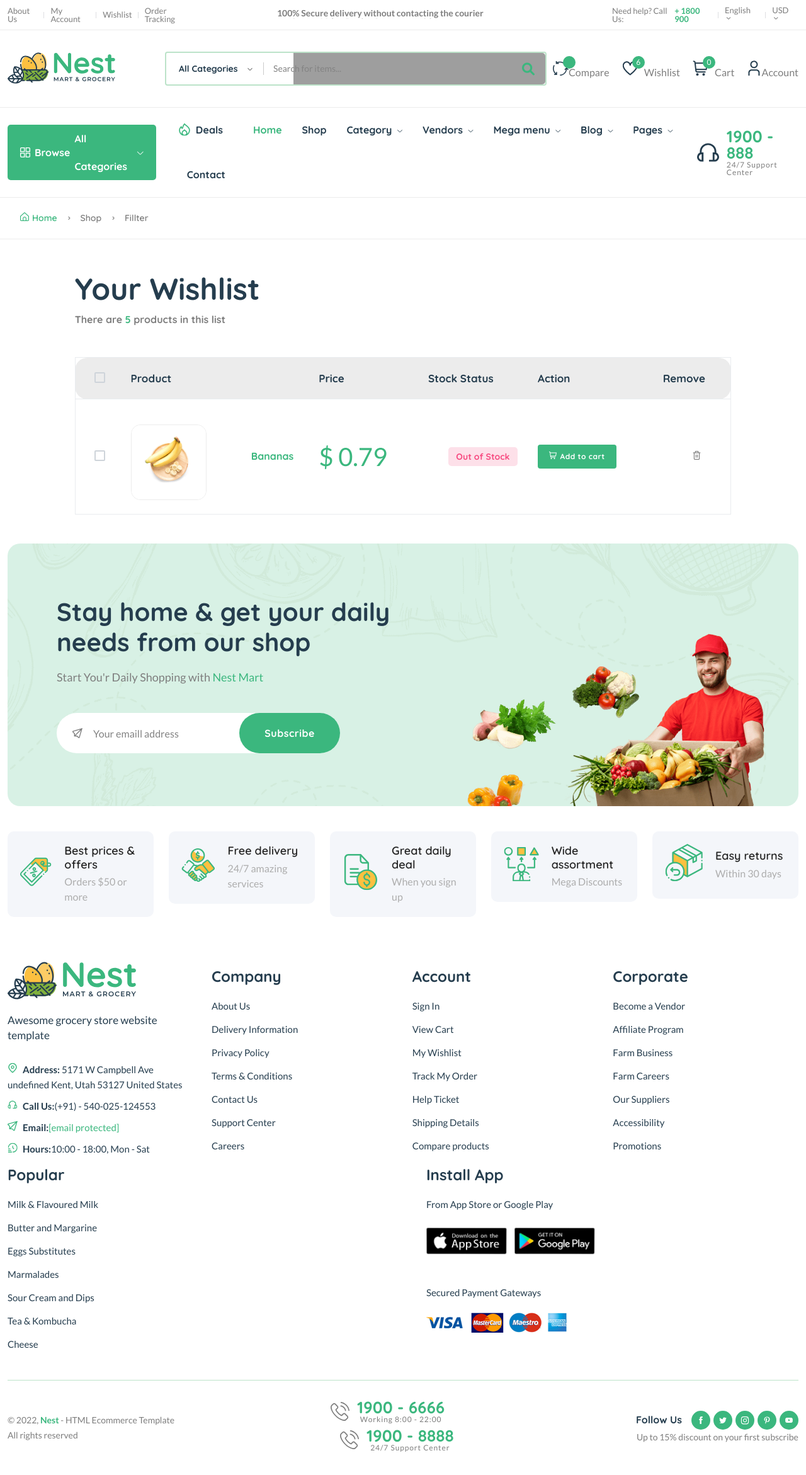
After one commit to AnshMittal1811/ML-basedECommerceWebsite, a Django app: page /wishlist/ in a window 1280 px wide. The commit adds this page. Shown: the whole page at 63% size. Run offline with Django 4.2, Linux system fonts and the light colour scheme; a user stored in the database is signed in; data comes from the database, SQL or seed files in the repository; both versions use the stored data as it was after the commit; parts of the project's set-up code (start-up, migrations or seed data) failed here and were passed over; some libraries are stand-ins or nearby versions; grey boxes are pictures that could not be loaded.

Commit message:
Created a Wishlist View

```diff
--- a/core/admin.py
+++ b/core/admin.py
@@ -1,5 +1,5 @@
 from django.contrib import admin
-from core.models import Product, Category, Vendor, CartOrder, CartOrderItems, ProductImages, ProductReview, wishlist, Address
+from core.models import Product, Category, Vendor, CartOrder, CartOrderItems, ProductImages, ProductReview, Address, wishlist
 
 class ProductImagesAdmin(admin.TabularInline):
     model = ProductImages
--- a/core/urls.py
+++ b/core/urls.py
@@ -1,11 +1,14 @@
 from django.urls import include, path
-from core.views import (add_ajax_review, add_to_cart, cart_view, category_product_list_view,
-                        category_list_view, checkout_view, customer_dashboard, delete_from_cart,
-                        filter_view, make_address_default, order_detail, payment_completed_view, payment_failed_view,
-                        product_detail_view, search_view, tags_list_view, update_cart, vendor_detail_view,
+from core.views import (add_ajax_review, add_to_cart, cart_view,
+                        category_product_list_view, category_list_view,
+                        checkout_view, customer_dashboard, delete_from_cart,
+                        filter_view, make_address_default, order_detail,
+                        payment_completed_view, payment_failed_view,
+                        product_detail_view, search_view, tags_list_view,
+                        update_cart, vendor_detail_view,
                         vendor_list_view,
                         product_list_view,
-                        index)
+                        index, wishlist_view)
 # from core.views import index
 
 app_name = "core"
@@ -60,4 +63,7 @@ urlpatterns = [
     # Making Default Address
     path('make-default-address/', make_address_default, name='make-default-address'),
 
+    # Wishlist Page
+    path('wishlist/', wishlist_view, name = "wishlist")
+
 ]
--- a/core/views.py
+++ b/core/views.py
@@ -8,7 +8,10 @@ from django.urls import reverse
 from django.conf import settings
 from django.views.decorators.csrf import csrf_exempt
 from django.contrib.auth.decorators import login_required
-from core.models import Product, Category, Vendor, CartOrder, CartOrderItems, ProductImages, ProductReview, wishlist, Address
+from core.models import (Product, Category, Vendor,
+                         CartOrder, CartOrderItems,
+                         ProductImages, ProductReview,
+                         Address, wishlist)
 from core.forms import ProductReviewForms
 
 import random
@@ -352,7 +355,6 @@ def checkout_view(request):
     })
 
 
-
 @login_required
 def payment_completed_view(request):
     random_hash = ''.join(random.choice('0123456789ABCDEHFGHIJKLMNOPQRSTUVWXYZ') for _ in range(16))
@@ -416,3 +418,17 @@ def make_address_default(request):
     Address.objects.update(status=False)
     Address.objects.filter(id=id).update(status=True)
     return JsonResponse({"boolean": True})
+
+
+
+@login_required
+def wishlist_view(request):
+    # try:
+    wish = wishlist.objects.filter(user=request.user)
+    # except:
+    #     wishlist = None
+
+    context = {
+        "wish": wish,
+    }
+    return render(request, "core/wishlist.html", context)
--- /dev/null
+++ b/templates/core/wishlist.html
@@ -0,0 +1,198 @@
+{% extends 'partials/base.html' %}
+{% block content %}
+{% load static %}
+    <main class="main">
+        <div class="page-header breadcrumb-wrap">
+            <div class="container">
+                <div class="breadcrumb">
+                    <a href="index.html" rel="nofollow"><i class="fi-rs-home mr-5"></i>Home</a>
+                    <span></span> Shop <span></span> Fillter
+                </div>
+            </div>
+        </div>
+        <div class="container mb-30 mt-50">
+            <div class="row">
+                <div class="col-xl-10 col-lg-12 m-auto">
+                    <div class="mb-50">
+                        <h1 class="heading-2 mb-10">Your Wishlist</h1>
+                        <h6 class="text-body">There are <span class="text-brand">5</span> products in this list</h6>
+                    </div>
+                    <div class="table-responsive shopping-summery">
+                        <table class="table table-wishlist">
+                            <thead>
+                                <tr class="main-heading">
+                                    <th class="custome-checkbox start pl-30">
+                                        <input class="form-check-input" type="checkbox" name="checkbox" id="exampleCheckbox11" value="" />
+                                        <label class="form-check-label" for="exampleCheckbox11"></label>
+                                    </th>
+                                    <th scope="col" colspan="2">Product</th>
+                                    <th scope="col">Price</th>
+                                    <th scope="col">Stock Status</th>
+                                    <th scope="col">Action</th>
+                                    <th scope="col" class="end">Remove</th>
+                                </tr>
+                            </thead>
+                            <tbody>
+                                {% for w in wish %}
+                                <tr class="pt-30">
+                                    <td class="custome-checkbox pl-30">
+                                        <input class="form-check-input" type="checkbox" name="checkbox" id="exampleCheckbox1" value="" />
+                                        <label class="form-check-label" for="exampleCheckbox1"></label>
+                                    </td>
+                                    <td class="image product-thumbnail pt-40"><img src="{{w.product.image.url}}" alt="#" /></td>
+                                    <td class="product-des product-name">
+                                        <h6><a class="product-name mb-10" href="{% url 'core:product-detail' w.product.p_id%}">{{w.product.title|truncatechars:30}}</a></h6>
+                                        <!-- <div class="product-rate-cover">
+                                            <div class="product-rate d-inline-block">
+                                                <div class="product-rating" style="width: 90%"></div>
+                                            </div>
+                                            <span class="font-small ml-5 text-muted"> (4.0)</span>
+                                        </div> -->
+                                    </td>
+                                    <td class="price d-fdlex fs-1" data-title="Price">
+                                        <span class="text-brand">$&nbsp;<span class="text-brand current-product-price-{{w.product.id}}"><b>{{w.product.price}}</b></span></span>
+                                    </td>
+                                    <td class="text-center detail-info" data-title="Stock">
+                                        {% if w.product.in_stock %}
+                                        <span class="stock-status in-stock mb-0">In Stock</span>
+                                        {% else %}
+                                        <span class="stock-status out-stock mb-0">Out of Stock</span>
+                                        {% endif %}
+                                    </td>
+                                    <td class="text-right" data-title="Cart">
+                                        <input type="hidden" value="1" id="product-quantity" class="product-quantity-{{w.product.id}}">
+                                        <input type="hidden" value="{{ w.product.p_id }}" class="product-pid-{{w.product.id}}">
+                                        <input type="hidden" value="{{ w.product.image.url }}" class="product-image-{{w.product.id}}">
+                                        <input type="hidden" value="{{ w.product.id }}" class="product-id-{{w.product.id}}">
+                                        <input type="hidden" value="{{ w.product.title }}" class="product-title-{{w.product.id}}">
+                                        <button class="add btn btn-sm btn-success add-to-cart-btn b-none" data-index="{{ w.product.id }}" style="border:none;" id="add-to-cart-btn"><i class="fi-rs-shopping-cart mr-5"></i>Add to cart</button>
+                                    </td>
+                                    <td class="action text-center" data-title="Remove">
+                                        <a href="#" class="text-body"><i class="fi-rs-trash"></i></a>
+                                    </td>
+                                </tr>
+                                {% empty %}
+                                <tr>
+                                    <td><p><b>Nothing in Wishlist right now!!</b></p></td>
+                                </tr>
+                                {% endfor %}
+                                <!-- <tr>
+                                    <td class="custome-checkbox pl-30">
+                                        <input class="form-check-input" type="checkbox" name="checkbox" id="exampleCheckbox2" value="" />
+                                        <label class="form-check-label" for="exampleCheckbox2"></label>
+                                    </td>
+                                    <td class="image product-thumbnail"><img src="assets/imgs/shop/product-2-1.jpg" alt="#" /></td>
+                                    <td class="product-des product-name">
+                                        <h6><a class="product-name mb-10" href="shop-product-right.html">Blue Diamond Almonds Lightly Salted</a></h6>
+                                        <div class="product-rate-cover">
+                                            <div class="product-rate d-inline-block">
+                                                <div class="product-rating" style="width: 90%"></div>
+                                            </div>
+                                            <span class="font-small ml-5 text-muted"> (4.0)</span>
+                                        </div>
+                                    </td>
+                                    <td class="price" data-title="Price">
+                                        <h3 class="text-brand">$3.2</h3>
+                                    </td>
+                                    <td class="text-center detail-info" data-title="Stock">
+                                        <span class="stock-status in-stock mb-0"> In Stock </span>
+                                    </td>
+                                    <td class="text-right" data-title="Cart">
+                                        <button class="btn btn-sm">Add to cart</button>
+                                    </td>
+                                    <td class="action text-center" data-title="Remove">
+                                        <a href="#" class="text-body"><i class="fi-rs-trash"></i></a>
+                                    </td>
+                                </tr>
+                                <tr>
+                                    <td class="custome-checkbox pl-30">
+                                        <input class="form-check-input" type="checkbox" name="checkbox" id="exampleCheckbox3" value="" />
+                                        <label class="form-check-label" for="exampleCheckbox3"></label>
+                                    </td>
+                                    <td class="image product-thumbnail"><img src="assets/imgs/shop/product-3-1.jpg" alt="#" /></td>
+                                    <td class="product-des product-name">
+                                        <h6><a class="product-name mb-10" href="shop-product-right.html">Fresh Organic Mustard Leaves Bell Pepper</a></h6>
+                                        <div class="product-rate-cover">
+                                            <div class="product-rate d-inline-block">
+                                                <div class="product-rating" style="width: 90%"></div>
+                                            </div>
+                                            <span class="font-small ml-5 text-muted"> (4.0)</span>
+                                        </div>
+                                    </td>
+                                    <td class="price" data-title="Price">
+                                        <h3 class="text-brand">$2.43</h3>
+                                    </td>
+                                    <td class="text-center detail-info" data-title="Stock">
+                                        <span class="stock-status in-stock mb-0"> In Stock </span>
+                                    </td>
+                                    <td class="text-right" data-title="Cart">
+                                        <button class="btn btn-sm">Add to cart</button>
+                                    </td>
+                                    <td class="action text-center" data-title="Remove">
+                                        <a href="#" class="text-body"><i class="fi-rs-trash"></i></a>
+                                    </td>
+                                </tr>
+                                <tr>
+                                    <td class="custome-checkbox pl-30">
+                                        <input class="form-check-input" type="checkbox" name="checkbox" id="exampleCheckbox4" value="" />
+                                        <label class="form-check-label" for="exampleCheckbox4"></label>
+                                    </td>
+                                    <td class="image product-thumbnail"><img src="assets/imgs/shop/product-4-1.jpg" alt="#" /></td>
+                                    <td class="product-des product-name">
+                                        <h6><a class="product-name mb-10" href="shop-product-right.html">Angie’s Boomchickapop Sweet & Salty </a></h6>
+                                        <div class="product-rate-cover">
+                                            <div class="product-rate d-inline-block">
+                                                <div class="product-rating" style="width: 90%"></div>
+                                            </div>
+                                            <span class="font-small ml-5 text-muted"> (4.0)</span>
+                                        </div>
+                                    </td>
+                                    <td class="price" data-title="Price">
+                                        <h3 class="text-brand">$3.21</h3>
+                                    </td>
+                                    <td class="text-center detail-info" data-title="Stock">
+                                        <span class="stock-status out-stock mb-0"> Out Stock </span>
+                                    </td>
+                                    <td class="text-right" data-title="Cart">
+                                        <button class="btn btn-sm btn-secondary">Contact Us</button>
+                                    </td>
+                                    <td class="action text-center" data-title="Remove">
+                                        <a href="#" class="text-body"><i class="fi-rs-trash"></i></a>
+                                    </td>
+                                </tr>
+                                <tr>
+                                    <td class="custome-checkbox pl-30">
+                                        <input class="form-check-input" type="checkbox" name="checkbox" id="exampleCheckbox5" value="" />
+                                        <label class="form-check-label" for="exampleCheckbox5"></label>
+                                    </td>
+                                    <td class="image product-thumbnail"><img src="assets/imgs/shop/product-5-1.jpg" alt="#" /></td>
+                                    <td class="product-des product-name">
+                                        <h6><a class="product-name mb-10" href="shop-product-right.html">Foster Farms Takeout Crispy Classic</a></h6>
+                                        <div class="product-rate-cover">
+                                            <div class="product-rate d-inline-block">
+                                                <div class="product-rating" style="width: 90%"></div>
+                                            </div>
+                                            <span class="font-small ml-5 text-muted"> (4.0)</span>
+                                        </div>
+                                    </td>
+                                    <td class="price" data-title="Price">
+                                        <h3 class="text-brand">$3.17</h3>
+                                    </td>
+                                    <td class="text-center detail-info" data-title="Stock">
+                                        <span class="stock-status in-stock mb-0"> In Stock </span>
+                                    </td>
+                                    <td class="text-right" data-title="Cart">
+                                        <button class="btn btn-sm">Add to cart</button>
+                                    </td>
+                                    <td class="action text-center" data-title="Remove">
+                                        <a href="#" class="text-body"><i class="fi-rs-trash"></i></a>
+                                    </td>
+                                </tr> -->
+                            </tbody>
+                        </table>
+                    </div>
+                </div>
+            </div>
+        </div>
+    </main>
+{% endblock content %}
--- a/templates/partials/base.html
+++ b/templates/partials/base.html
@@ -132,7 +132,7 @@
                             <ul>
                                 <li><a href="page-about.html">About Us</a></li>
                                 <li><a href="{% url 'core:dashboard' %}">My Account</a></li>
-                                <li><a href="shop-wishlist.html">Wishlist</a></li>
+                                <li><a href="{% url 'core:wishlist' %}">Wishlist</a></li>
                                 <li><a href="shop-order.html">Order Tracking</a></li>
                             </ul>
                         </div>
@@ -243,11 +243,11 @@
                                     <a href="shop-compare.html"><span class="lable ml-0">Compare</span></a>
                                 </div>
                                 <div class="header-action-icon-2">
-                                    <a href="shop-wishlist.html">
+                                    <a href="{% url 'core:wishlist' %}">
                                         <img class="svgInject" alt="Nest" src="{% static 'assets/imgs/theme/icons/icon-heart.svg' %}" />
                                         <span class="pro-count blue">6</span>
                                     </a>
-                                    <a href="shop-wishlist.html"><span class="lable">Wishlist</span></a>
+                                    <a href="{% url 'core:wishlist' %}"><span class="lable">Wishlist</span></a>
                                 </div>
                                 <div class="header-action-icon-2">
                                     <a class="mini-cart-icon" href="{% url 'core:cart' %}">
@@ -274,7 +274,7 @@
                                             <li><a href="{% url 'core:dashboard' %}"><i class="fi fi-rs-user mr-10"></i>My Account</a></li>
                                             <li><a href="page-account.html"><i class="fi fi-rs-location-alt mr-10"></i>Order Tracking</a></li>
                                             <li><a href="page-account.html"><i class="fi fi-rs-label mr-10"></i>My Voucher</a></li>
-                                            <li><a href="shop-wishlist.html"><i class="fi fi-rs-heart mr-10"></i>My Wishlist</a></li>
+                                            <li><a href="{% url 'core:wishlist' %}"><i class="fi fi-rs-heart mr-10"></i>My Wishlist</a></li>
                                             <li><a href="page-account.html"><i class="fi fi-rs-settings-sliders mr-10"></i>Setting</a></li>
                                             {% if request.user.is_authenticated %}
                                             <li><a href="{% url 'userauths:sign-out' %}"><i class="fi fi-rs-sign-out mr-10"></i>Sign out</a></li>
@@ -493,7 +493,7 @@
                     <div class="header-action-right d-block d-lg-none">
                         <div class="header-action-2">
                             <div class="header-action-icon-2">
-                                <a href="shop-wishlist.html">
+                                <a href="{% url 'core:wishlist' %}">
                                     <img alt="Nest" src="{% static 'assets/imgs/theme/icons/icon-heart.svg' %}" />
                                     <span class="pro-count white">4</span>
                                 </a>
```
Also changed, not shown: core/migrations/0014_rename_wishlist_wishlist_model.py (added), core/migrations/0015_rename_wishlist_model_wishlist.py (added), db.sqlite3.
